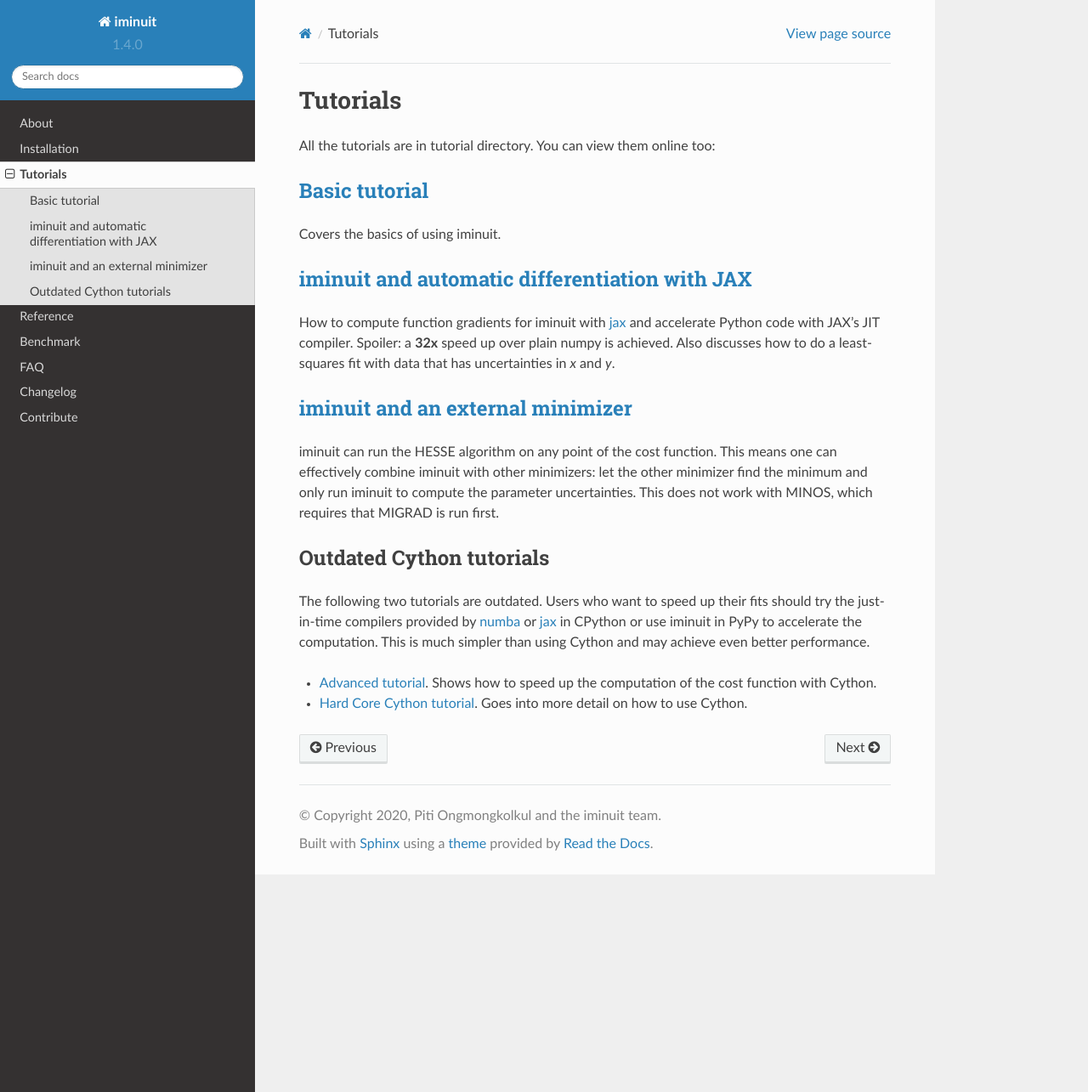
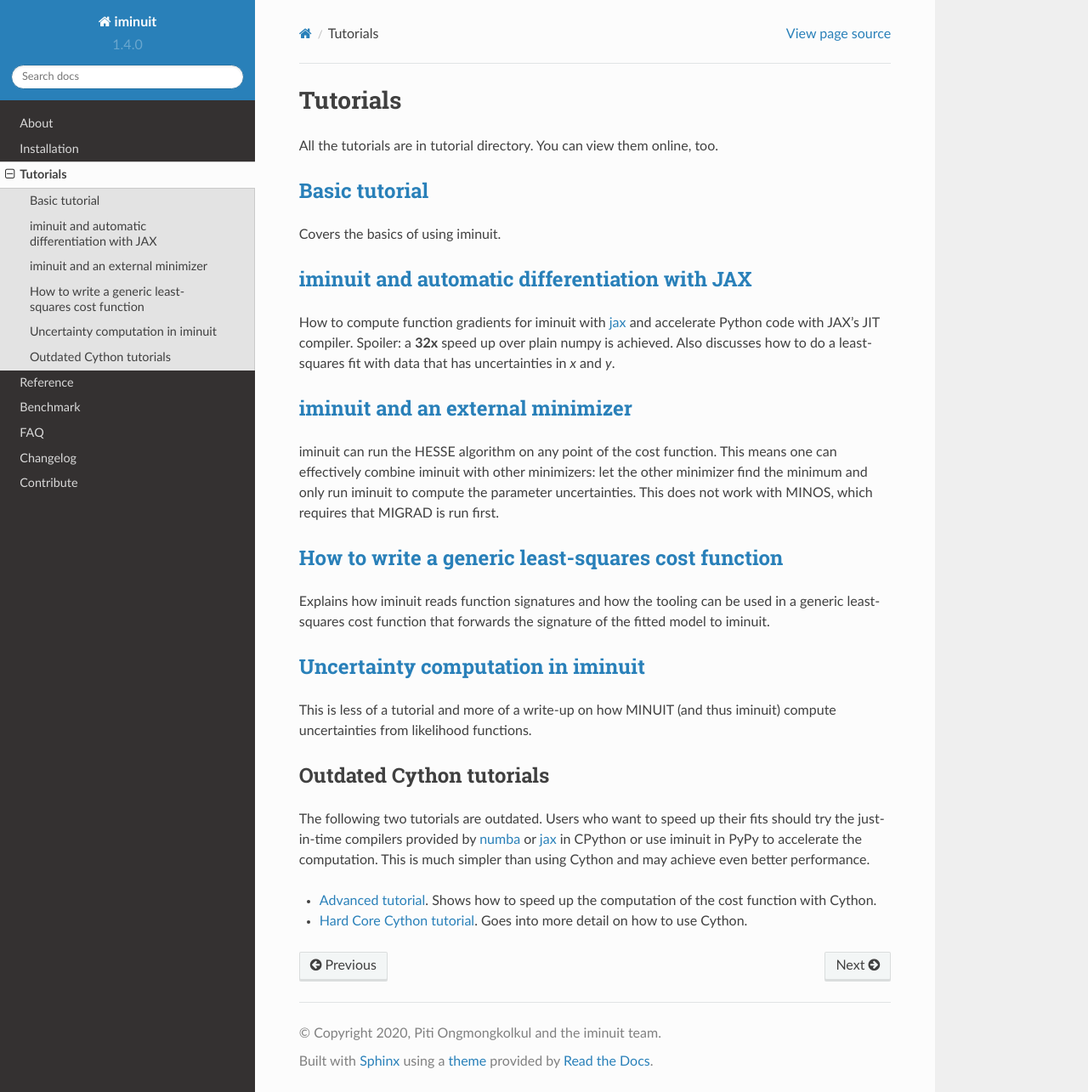
Before and after one commit to scikit-hep/iminuit, a Sphinx documentation site: the page built from doc/tutorials.rst, in a window 1280 px wide and 1285 px high. Shown: the whole window at 85% size. Built offline with Sphinx 7.4.7 and the Read the Docs theme 2.0.0, drawn with Linux system fonts in a browser that asks for light colours; the version number is read from the project's files by our own code.

Commit message:
add missing tutorials

```diff
--- a/doc/tutorials.rst
+++ b/doc/tutorials.rst
@@ -5,7 +5,7 @@
 Tutorials
 =========
 
-All the tutorials are in tutorial directory. You can view them online too:
+All the tutorials are in tutorial directory. You can view them online, too.
 
 `Basic tutorial <http://nbviewer.ipython.org/urls/raw.github.com/scikit-hep/iminuit/master/tutorial/basic_tutorial.ipynb>`_
 ---------------------------------------------------------------------------------------------------------------------------------
@@ -22,6 +22,16 @@ How to compute function gradients for iminuit with jax_ and accelerate Python co
 
 iminuit can run the HESSE algorithm on any point of the cost function. This means one can effectively combine iminuit with other minimizers: let the other minimizer find the minimum and only run iminuit to compute the parameter uncertainties. This does not work with MINOS, which requires that MIGRAD is run first.
 
+`How to write a generic least-squares cost function <http://nbviewer.ipython.org/urls/raw.github.com/scikit-hep/iminuit/master/tutorial/generic_least_squares_function.ipynb>`_
+-----------------------------------------------------------------------------------------------------------------------------------------------------------------------------------
+
+Explains how iminuit reads function signatures and how the tooling can be used in a generic least-squares cost function that forwards the signature of the fitted model to iminuit.
+
+`Uncertainty computation in iminuit <http://nbviewer.ipython.org/urls/raw.github.com/scikit-hep/iminuit/master/tutorial/hesse_and_minos.ipynb>`_
+-----------------------------------------------------------------------------------------------------------------------------------------------------
+
+This is less of a tutorial and more of a write-up on how MINUIT (and thus iminuit) compute uncertainties from likelihood functions.
+
 Outdated Cython tutorials
 -------------------------
 
```
